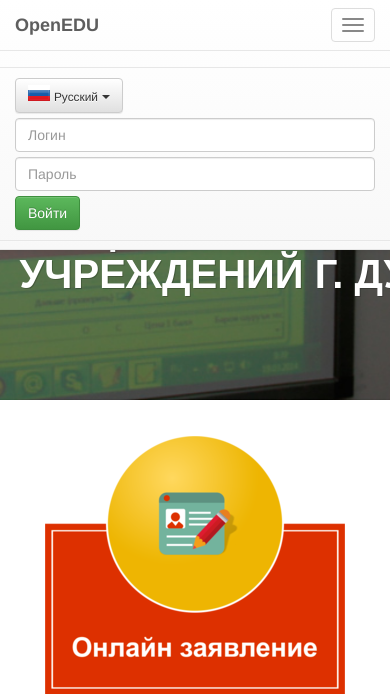
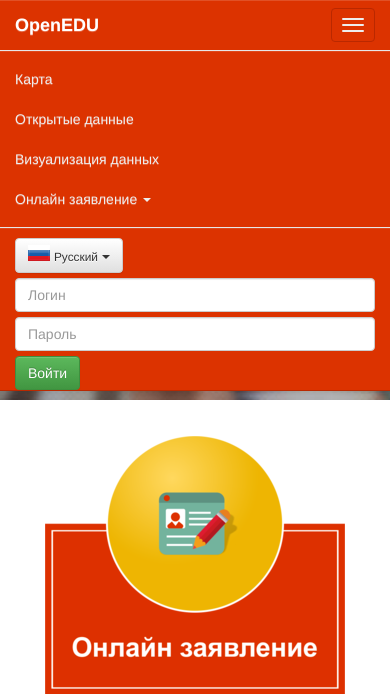
Before and after one commit to icecool/es, a PHP site: page / in a window 390 px wide, after a click on "Toggle navigation"; the page is wider, and only the part inside the window is pictured. Shown: the top 694 px of that part. Run offline with PHP 8.4, Linux system fonts and the light colour scheme; data comes from the database, SQL or seed files in the repository.

Commit message:
update fpage 3

```diff
--- a/app/main.php
+++ b/app/main.php
@@ -20,18 +20,32 @@ if($USER->auth()){
 	}
 	$UI->pos['user2'].='
 	<li><a href="./?c=muassisaho">'.lang('facilities','Facilities').'</a></li>
-	<li><a href="./?c=reg">'.lang('registration','Регистрация').'</a></li>
     <li><a href="./?c=map">'.lang('map','Карта').'</a></li>
     <li><a href="./?c=od">'.lang('od','Открытые данные').'</a></li>
-    <li><a href="./?c=dv">'.lang('dv','Визуализации данных').'</a></li>
-
+    <li><a href="./?c=dv">'.lang('dv','Визуализация данных').'</a></li>
 
     <li class="dropdown">
 	  <a href="#" class="dropdown-toggle" data-toggle="dropdown" role="button" aria-expanded="true">
-	  '.lang('registration','Регистрация').'
+	  '.lang('onlineapp','Онлайн заявление').'
 	  <span class="caret"></span></a>
 	  <ul class="dropdown-menu" role="menu">
-	    li><a href="./?c=reg">'.lang('regform','Форма регистрации').'</a></li>
+	    <li><a href="./?c=reg">'.lang('regform','Форма регистрации').'</a></li>
+	    <li><a href="./?c=reg&act=check">'.lang('checkreg','Проверить статус заявки').'</a></li>
+	  </ul>
+	</li>
+	';
+} else {
+	$UI->pos['user2'].='
+    <li><a href="./?c=map">'.lang('map','Карта').'</a></li>
+    <li><a href="./?c=od">'.lang('od','Открытые данные').'</a></li>
+    <li><a href="./?c=dv">'.lang('dv','Визуализация данных').'</a></li>
+
+    <li class="dropdown">
+	  <a href="#" class="dropdown-toggle" data-toggle="dropdown" role="button" aria-expanded="true">
+	  '.lang('onlineapp','Онлайн заявление').'
+	  <span class="caret"></span></a>
+	  <ul class="dropdown-menu" role="menu">
+	    <li><a href="./?c=reg">'.lang('regform','Форма регистрации').'</a></li>
 	    <li><a href="./?c=reg&act=check">'.lang('checkreg','Проверить статус заявки').'</a></li>
 	  </ul>
 	</li>
--- a/core/bc/core.php
+++ b/core/bc/core.php
@@ -241,11 +241,16 @@ class SEC {
         $USER=\CORE\BC\USER::init();
         $uid=$USER->get('uid');
         $gid=$USER->get('gid');
+        /* Open Data Hackathon */
+        if($c=='dv' || $c=='map' || $c=='dv' || $c='od' || $c='reg'){
+             $result=true;
+        }
         //dafault acl settings
             $group_acl[',']=1;
             if($gid==0) {$group_acl['user,login']=1;} else {
                 $group_acl['user,logout']=1;
                 $group_acl['user,profile']=1;
+
             }
             if($gid==1) {$group_acl['*,*']=1;}
         // loading acl
--- a/ui/tpl/es/css/style.css
+++ b/ui/tpl/es/css/style.css
@@ -2,74 +2,75 @@ body {
   padding-top: 50px;
   padding-bottom: 20px;
 }
-
 /* nav styling */
-.navbar-blue {
-    background-color: #003478;
-    border-color: #002350;
+.navbar-default {
+    background-image: none;
+    background-color: #dc3300;
+    border-color: #ba2800;
 }
-.navbar-blue .navbar-brand {
+.navbar-default .navbar-brand {
     color: #EEE;
 }
-.navbar-blue .navbar-brand:hover,
-.navbar-blue .navbar-brand:focus {
+.navbar-default .navbar-brand:hover,
+.navbar-default .navbar-brand:focus {
     color: #FFF;
 }
-.navbar-blue .navbar-nav > li > a {
+.navbar-default .navbar-nav > li > a {
     color: #EEE;
 }
-.navbar-blue .navbar-nav > li > a:hover,
-.navbar-blue .navbar-nav > li > a:focus {
+.navbar-default .navbar-nav > li > a:hover,
+.navbar-default .navbar-nav > li > a:focus {
     color: #EEE;
-    background-color:#002a60;
+    background-color:#ba2800;
 }
-.navbar-blue .navbar-nav > .active > a,
-.navbar-blue .navbar-nav > .active > a:hover,
-.navbar-blue .navbar-nav > .active > a:focus {
+.navbar-default .navbar-nav > .active > a,
+.navbar-default .navbar-nav > .active > a:hover,
+.navbar-default .navbar-nav > .active > a:focus {
     color: #EEE;
-    background-color: #002454;
+    background-color: #ba2800;
 }
-.navbar-blue .navbar-nav > .active2 > a {
-    border-right:1px solid #002a60;
+.navbar-default .navbar-nav > .active2 > a {
+    border-right:1px solid #ba2800;
 }
-.navbar-blue .navbar-nav > .open > a,
-.navbar-blue .navbar-nav > .open > a:hover,
-.navbar-blue .navbar-nav > .open > a:focus {
+.navbar-default .navbar-nav > .open > a,
+.navbar-default .navbar-nav > .open > a:hover,
+.navbar-default .navbar-nav > .open > a:focus {
     color: #EEE;
-    background-color: #002454;
+    background-color: #ba2800;
+    background-image: none;
 }
-.navbar-blue .navbar-nav > .dropdown > a .caret {
+.navbar-default .navbar-nav > .dropdown > a .caret {
     border-top-color: #EEE;
     border-bottom-color: #EEE;
 }
-.navbar-blue .navbar-nav > .dropdown > a:hover .caret,
-.navbar-blue .navbar-nav > .dropdown > a:focus .caret {
+.navbar-default .navbar-nav > .dropdown > a:hover .caret,
+.navbar-default .navbar-nav > .dropdown > a:focus .caret {
     border-top-color: #EEE;
     border-bottom-color: #EEE;
 }
-.navbar-blue .navbar-nav > .open > a .caret,
-.navbar-blue .navbar-nav > .open > a:hover .caret,
-.navbar-blue .navbar-nav > .open > a:focus .caret {
-    border-top-color: #002454;
-    border-bottom-color: #002454;
+.navbar-default .navbar-nav > .open > a .caret,
+.navbar-default .navbar-nav > .open > a:hover .caret,
+.navbar-default .navbar-nav > .open > a:focus .caret {
+    border-top-color: #ba2800;
+    border-bottom-color: #ba2800;
 }
-.navbar-blue .navbar-toggle {
-    border-color: #002454;
+.navbar-default .navbar-toggle {
+    border-color: #ba2800;
 }
-.navbar-blue .navbar-toggle:hover,
-.navbar-blue .navbar-toggle:focus {
-    background-color: #002454;
+.navbar-default .navbar-toggle:hover,
+.navbar-default .navbar-toggle:focus {
+    background-color: #ba2800;
 }
-.navbar-blue .navbar-toggle .icon-bar {
+.navbar-default .navbar-toggle .icon-bar {
     background-color: #EEE;
 }
 @media (max-width: 767px) {
-    .navbar-blue .navbar-nav .open .dropdown-menu > li > a {
+    .navbar-default .navbar-nav .open .dropdown-menu > li > a {
         color: #EEE;
     }
-    .navbar-blue .navbar-nav .open .dropdown-menu > li > a:hover,
-    .navbar-blue .navbar-nav .open .dropdown-menu > li > a:focus {
-        color: #002454;
+    .navbar-default .navbar-nav .open .dropdown-menu > li > a:hover,
+    .navbar-default .navbar-nav .open .dropdown-menu > li > a:focus {
+        color: #ba2800;
     }
 }
 /* end nav styling */
@@ -138,8 +139,8 @@ body {
 }
 
 #xgraph {
-  width: 400px;
-  height: 200px;
+  width: 480px;
+  height: 340px;
   margin: 20px auto 0 auto;
 }
 .form_sep_blue {
@@ -181,7 +182,8 @@ body {
     /*letter-spacing: -0.3px;*/
     margin-bottom: 10px;
     padding-bottom: 0;
-    text-shadow: 1px 1px 0 rgba(0,0,0,0.2);
+    /*text-shadow: 1px 1px 0 rgba(0,0,0,0.2);*/
+    text-shadow: 2px 2px #111;
     text-transform: uppercase;
     transition: font 400ms cubic-bezier(0.25,0.1,0.25,1) 0s;
 }
--- a/ui/tpl/es/tpl.php
+++ b/ui/tpl/es/tpl.php
@@ -79,11 +79,13 @@
 
       <footer>
           <div class="row">
-              <div class="col-md-3">
-                  <p class="text-center text-muted"><small>ES &#169; 2015 :: <?php echo microtime(true)-$start;; ?></small></p>
+              <div class="col-md-4 text-left">
+                  <p class="text-muted"><small><a href="http://opendefinition.org/"><img src="<?php echo UIPATH; ?>/img/od.png" alt="This material is Open Data"/></a>
+                  &nbsp;
+                   ES &#169; 2015 :: <?php echo microtime(true)-$start; ?></small></p>
               </div>
-              <div class="col-md-6"></div>
-              <div class="col-md-3">
+              <div class="col-md-4 text-center"><p class="text-muted"><small>Powered by <strong>NIHOL</strong></small></p></div>
+              <div class="col-md-4 text-right">
                   <a href="http://opendata.tj/" target="_blank"> <img src="<?php echo UIPATH; ?>/img/od_tj.png" /> OPENDATA.TJ</a>
                   &nbsp;<a href="http://www.opendata-hackathon.com/" target="_blank"> <img src="<?php echo UIPATH; ?>/img/logo_small.png" /></a>
               </div>
```
Also changed, not shown: ui/img/banner_edu.jpg, ui/img/banner_edu1.jpg (added), ui/img/od.png (added).
